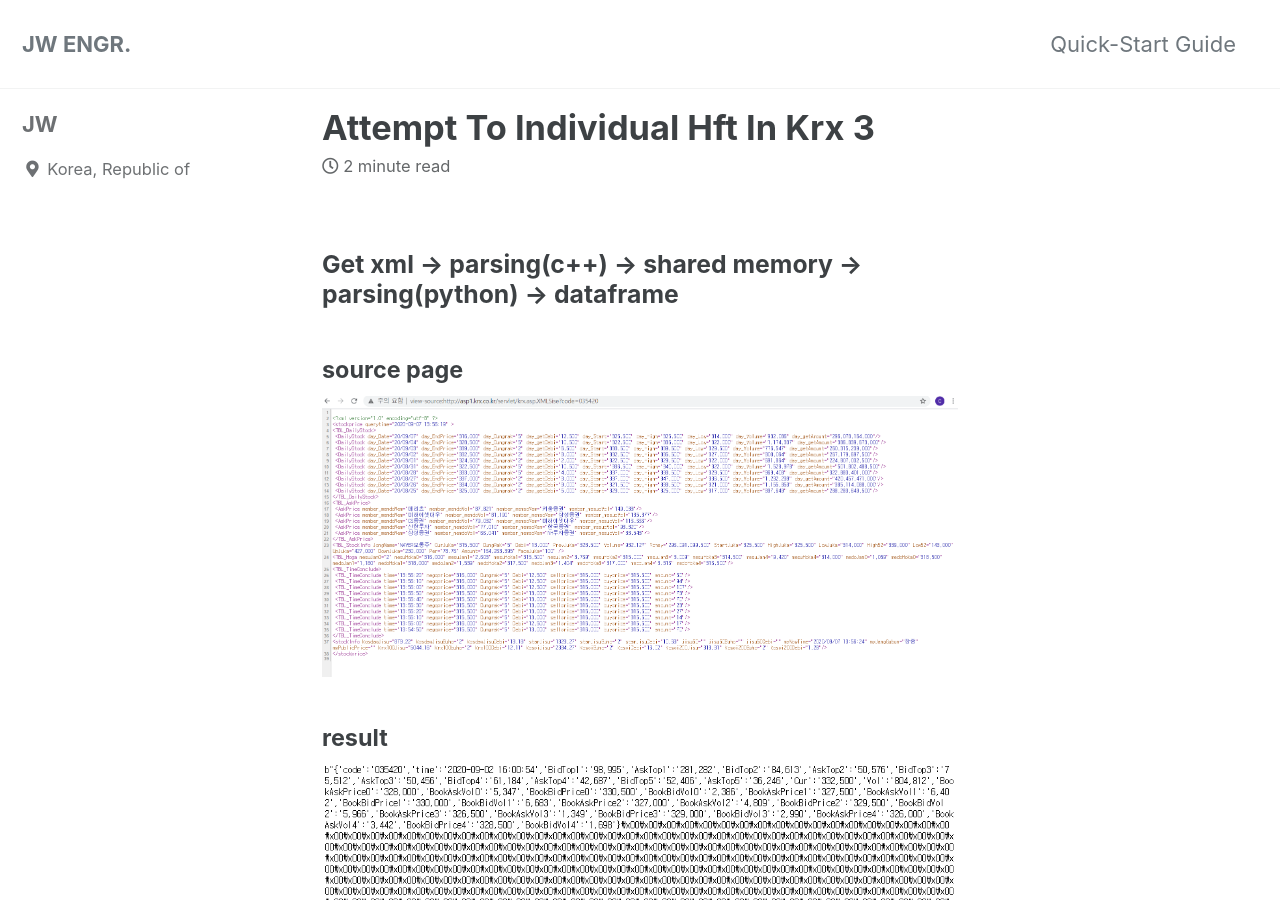
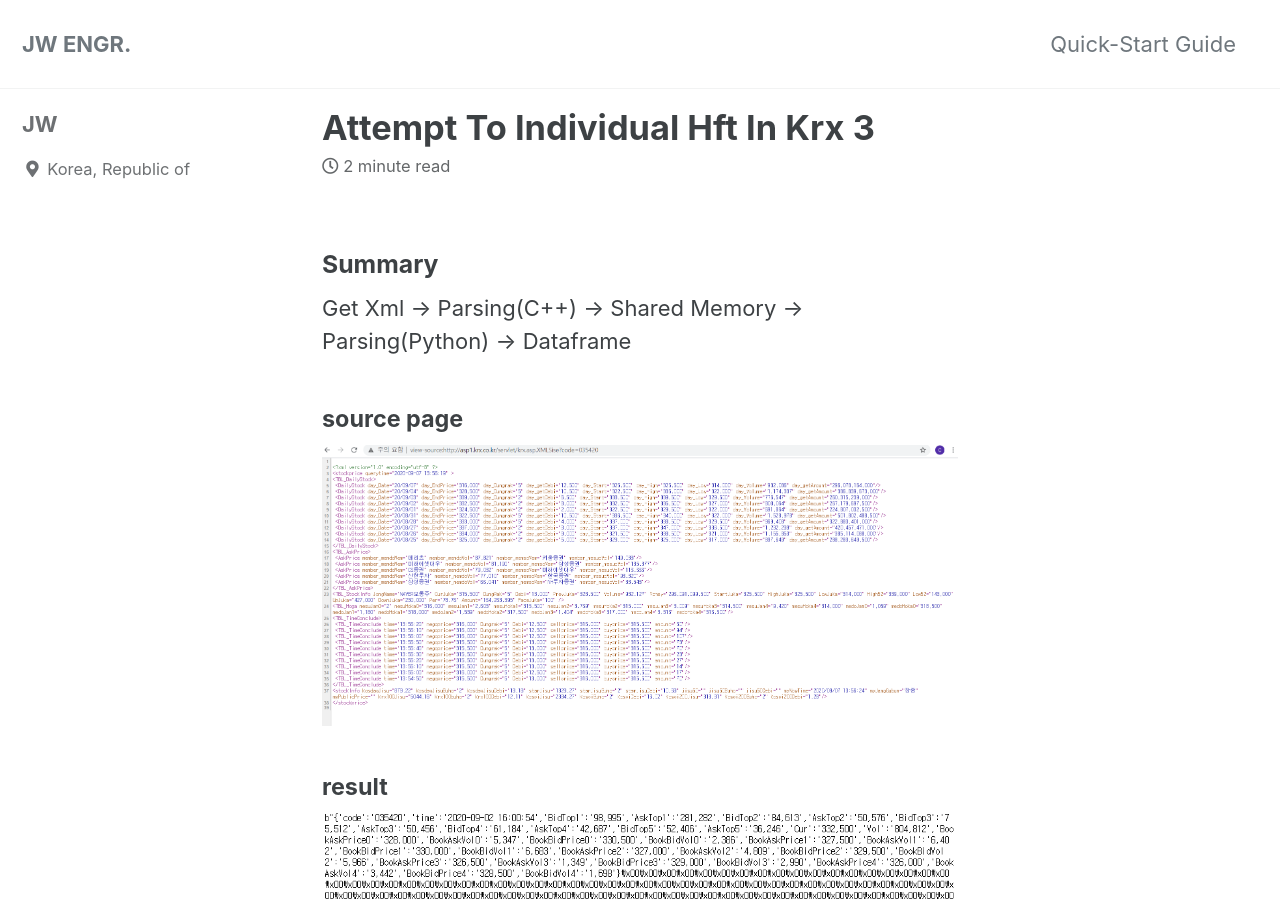
Before and after one commit to jwengr/jwenger.github.io, a Jekyll site: the page built from _posts/2020-09-07-attempt-to-individual-hft-in-krx-3.md, in a window 1280 px wide and 900 px high. Built offline with Jekyll 4.4.1, drawn with Linux system fonts in a browser that asks for light colours; cached includes are drawn as plain includes.

Commit message:
Update 2020-09-07-attempt-to-individual-hft-in-krx-3.md

```diff
--- a/_posts/2020-09-07-attempt-to-individual-hft-in-krx-3.md
+++ b/_posts/2020-09-07-attempt-to-individual-hft-in-krx-3.md
@@ -1,7 +1,8 @@
 ---
 published: true
 ---
-### Get xml -> parsing(c++) -> shared memory -> parsing(python) -> dataframe
+### Summary
+Get Xml -> Parsing(C++) -> Shared Memory -> Parsing(Python) -> Dataframe
 #### source page
 ![xmlexample](/assets/img/xmlexample.png)
 
```
